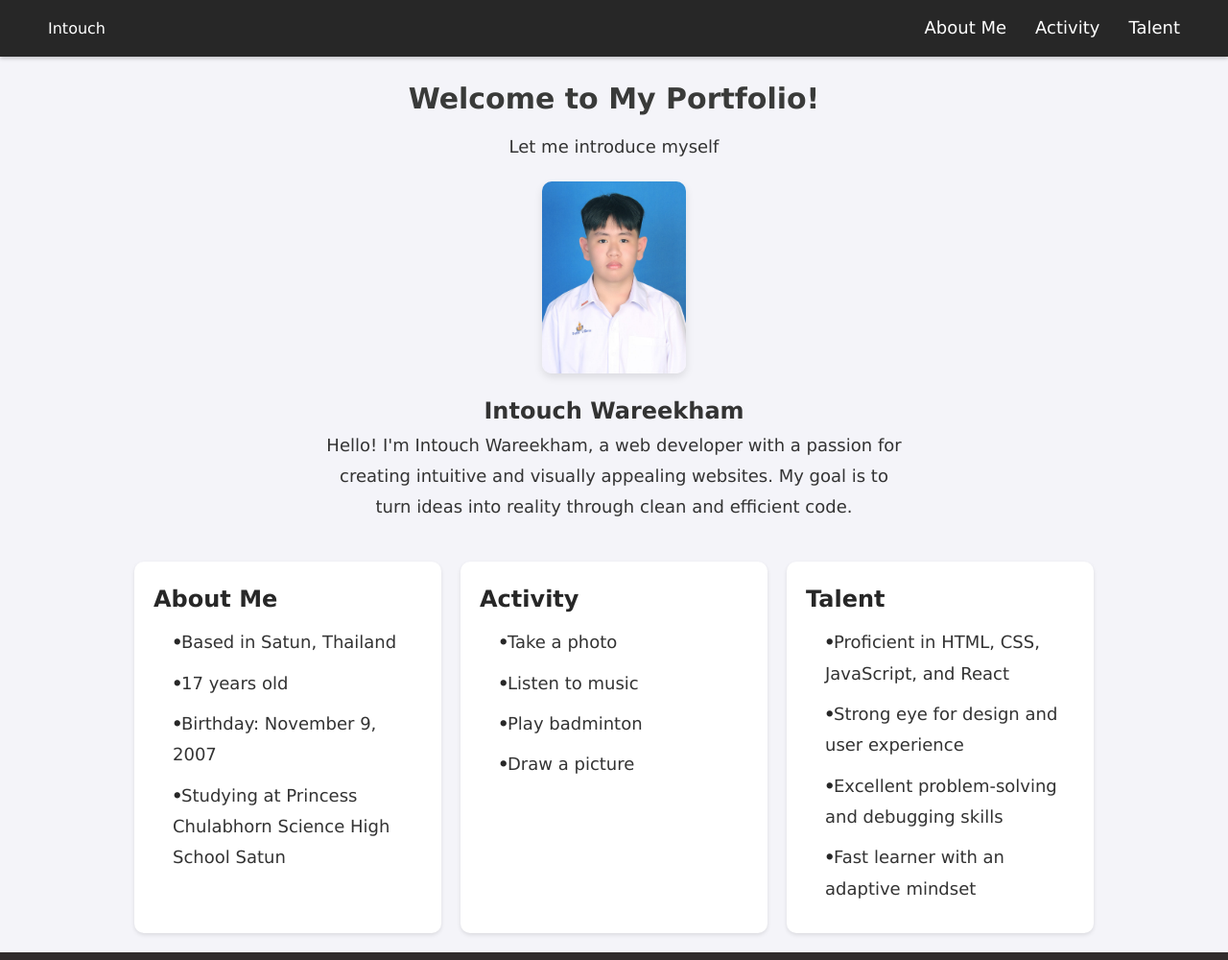
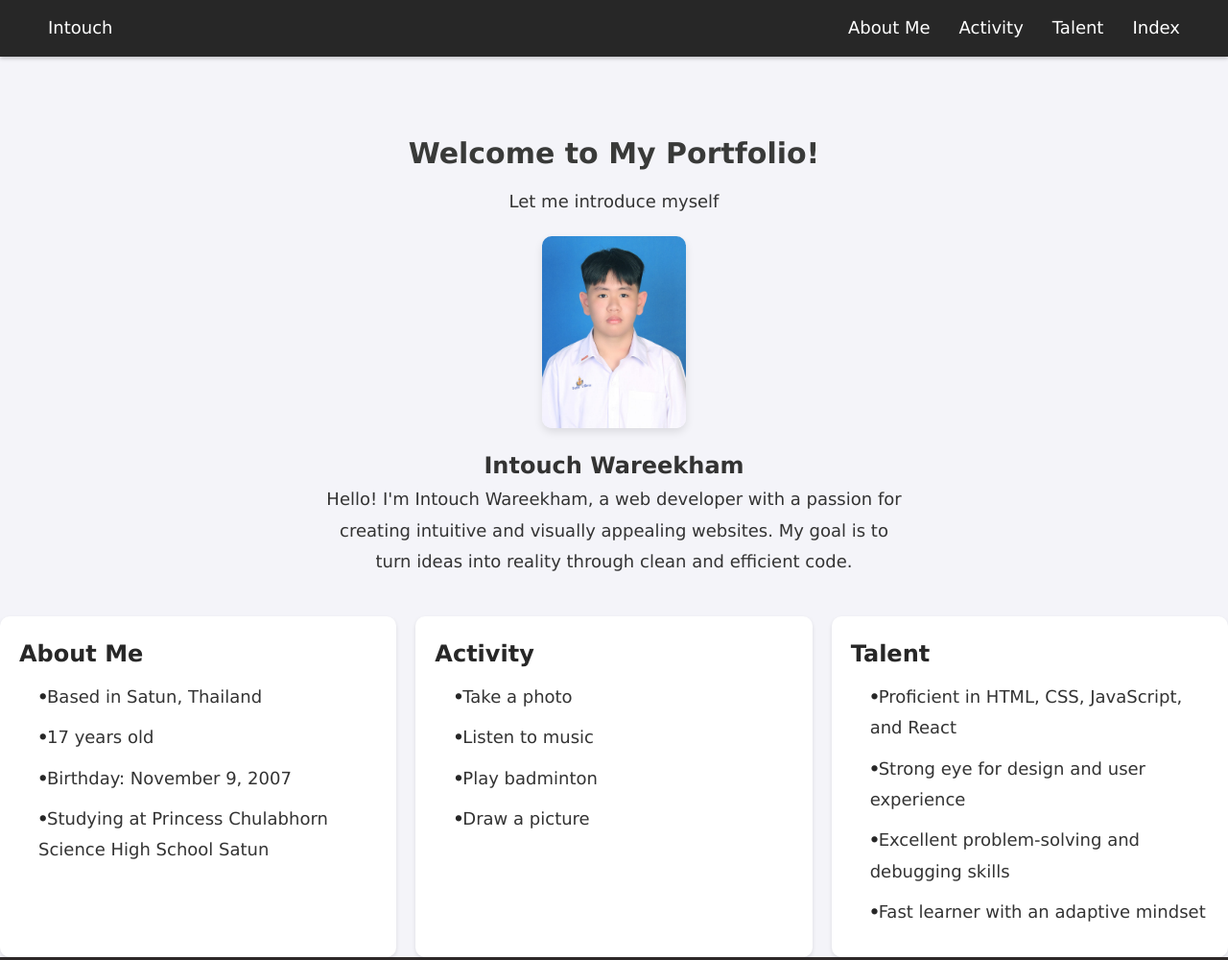
Before and after one commit to bioza/Arutcharin.github.io, a plain HTML site: page member2/pro.html in a window 1280 px wide. Shown: the top 1000 px of the page at 96% size. Drawn offline with Linux system fonts and the light colour scheme.

Commit message:
chenge ui

```diff
--- a/member1/arutstyle.css
+++ b/member1/arutstyle.css
@@ -27,6 +27,7 @@ body {
     color: white;
     font-weight: bold;
     margin: 0 15px;
+    transition: color 0.3s ease;
 }
 .topbutton:hover {
     color: black;
@@ -128,6 +129,7 @@ img:hover {
     width: 50px;
     height: auto;
     margin-bottom: 0px;
+
 }
 
 .fblogo:hover {
--- a/member2/pro.html
+++ b/member2/pro.html
@@ -34,6 +34,18 @@
 
         header h1 {
             font-size: 24px;
+        }
+
+        .homebutton {
+            font-size: 18px;
+            color: white;
+            text-decoration: none;
+            position: relative;
+            transition: color 0.3s ease;
+        }
+
+        .homebutton:hover {
+            color: rgb(255, 165, 0);
         }
 
         .nav-links {
@@ -161,14 +173,16 @@
 </head>
 <body>
     <header>
-        <a>Intouch</a>
+        <a class="homebutton" href="#home">Intouch</a>
         <nav class="nav-links">
             <a href="#ab">About Me</a>
             <a href="#ac">Activity</a>
             <a href="#ta">Talent</a>
+            <a href="E:\Bio\nextgen-html\index.html">Index</a>
         </nav>
     </header>
-    <div class="container">
+    <br id="home" class="container">
+        <br></br>
         <section class="about">
             <h1>Welcome to My Portfolio!</h1>
             <p>Let me introduce myself</p>
```
Also changed, not shown: index.html (+2 -2 lines), member1/arutcharin.html (+1 -1 lines).
